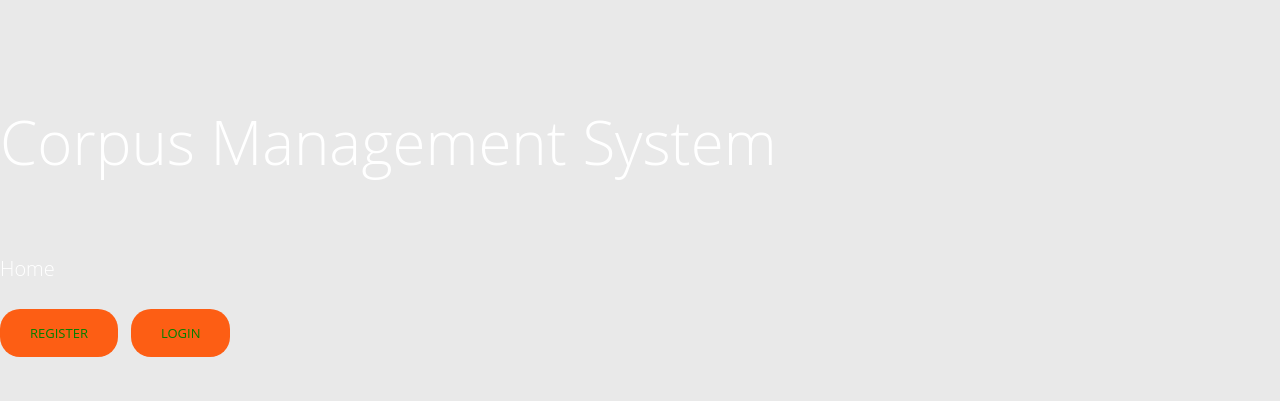
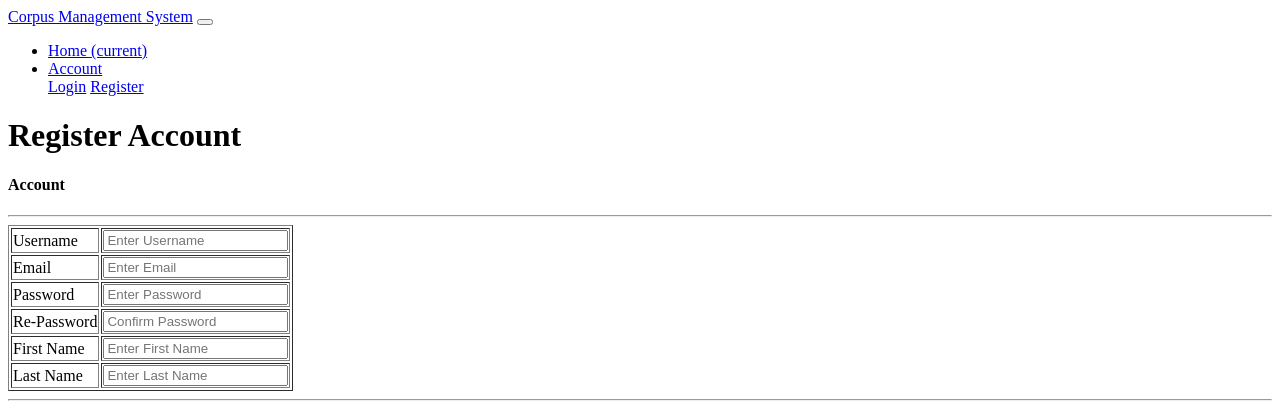
Before and after one commit to kimsimon902/corpusmanagementsystem, a Django app: page /register/ in a window 1280 px wide. Shown: the top 401 px of the page. Run offline with Django 3.2, Linux system fonts and the light colour scheme.

Commit message:
Update register.html

```diff
--- a/signup/templates/registration/register.html
+++ b/signup/templates/registration/register.html
@@ -4,19 +4,35 @@
     <title>Register</title>
 </head>
 <body>
-    <link rel="stylesheet" href="{% static 'css/main.css' %}">
-    <div class="container">
-            <div class="row g-0">
-                <div class="col-sm-6 col-md-8" id="header-text">
-                  <h1 id="header-h1">Corpus Management System</h1>
-                  <p id="header-paragraph">Home</p>
-                  <a class="btn" href="{% url 'register' %}" style="color: green; background-color: #fd5e14;"type="submit" id="body-link-row">Register</a>
-                  <a class="btn" href="{% url 'login' %}" style="color: green; background-color: #fd5e14;"type="submit" id="body-link-row">Login</a>
-                  <br>
-                </div>
-
-                <div class="col-6 col-md-4" id="header-image"><img src="images/in-liquid-slide-2.svg " alt=""></div>
+    <div class="container-fluid">
+        <!-- Navbar on top -->
+          <nav class="navbar navbar-expand-lg navbar-dark" id="navbar">
+              <a class="navbar-brand" href="#">Corpus Management System</a>
+              <button class="navbar-toggler" type="button" data-toggle="collapse" data-target="#navbarSupportedContent" aria-controls="navbarSupportedContent" aria-expanded="false" aria-label="Toggle navigation">
+                <span class="navbar-toggler-icon"></span>
+              </button>
+              <div class="collapse navbar-collapse" id="navbarSupportedContent">
+                <ul class="navbar-nav mr-auto">
+                  <li class="nav-item active">
+                    <a class="nav-link" href="{% url 'home' %}">Home <span class="sr-only">(current)</span></a>
+                  </li>
+                  <li class="nav-item dropdown">
+                      <a class="nav-link dropdown-toggle" href="#" id="navbarDropdown" role="button" data-toggle="dropdown" aria-haspopup="true" aria-expanded="false">
+                        Account
+                      </a>
+                      <div class="dropdown-menu" aria-labelledby="navbarDropdown">
+                          {% if request.session.email %}
+                          <a class="dropdown-item" href="{% url 'logout' %}">{{request.session.email}}</a>
+                          <a class="dropdown-item" href="{% url 'logout' %}">Logout</a>
+                          {% else %}
+                          <a class="dropdown-item" href="{% url 'login' %}">Login</a>
+                          <a class="dropdown-item" href="{% url 'register' %}">Register</a>
+                          {% endif %}
+                      </div>
+                    </li>
+                </ul>
               </div>
+            </nav>
     </div>
     <h1>Register Account</h1>
     <h4>Account</h4>
```
